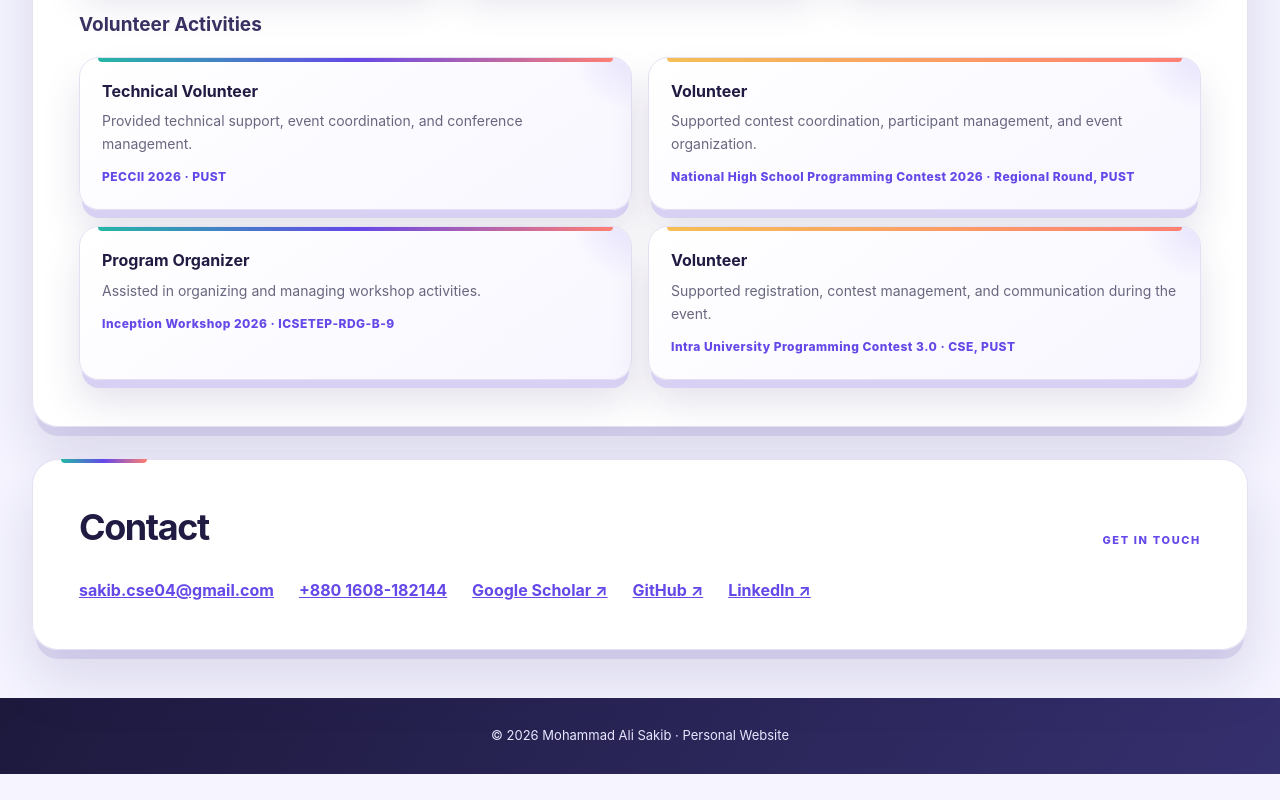
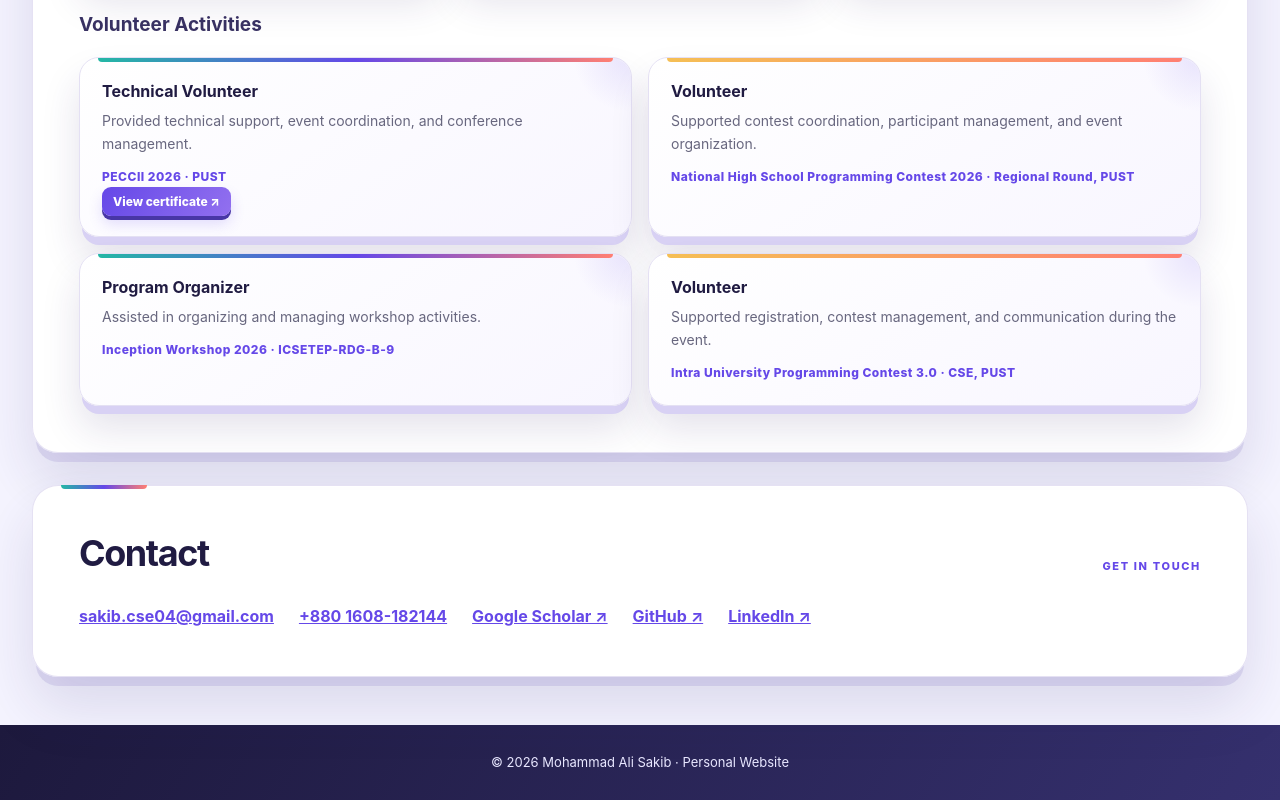
Before and after one commit to MohammadAliSakib/portfolio, a plain HTML site: page index.html in a window 1280 px wide. Shown: the part 4404-5204 px from the top of the page. Before the commit the page ends 5178 px from the top, so only its background shows below. Drawn offline with Linux system fonts and the light colour scheme.

Commit message:
Link PECCII certificate to volunteer activity
Co-authored-by: Copilot <223556219+Copilot@users.noreply.github.com>

```diff
--- a/index.html
+++ b/index.html
@@ -324,6 +324,7 @@
           <strong>Technical Volunteer</strong>
           <p>Provided technical support, event coordination, and conference management.</p>
           <span class="activity-meta">PECCII 2026 · PUST</span>
+          <a class="certificate-link" href="CamScanner%2011-20-2026%2000.09.pdf" target="_blank" rel="noopener noreferrer">View certificate ↗</a>
         </article>
         <article class="activity-item">
           <strong>Volunteer</strong>
```
Also changed, not shown: 1 other file.
